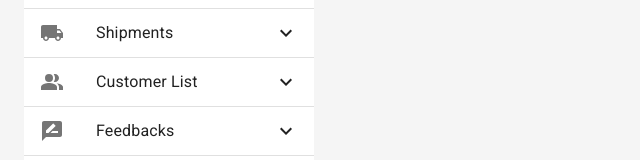
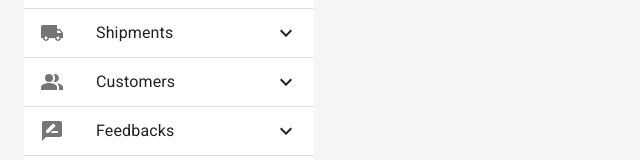
Before and after one commit to pdrm26/shopping, a React (Vite) app in the folder client/: page /products/add in a window 1280 px wide. Shown: the part 166-326 px from the top of the page, without its empty margins (0-640 px from the left). Built offline with nearby package versions, Linux system fonts and the light colour scheme.

Commit message:
fix: items text displaces

```diff
--- a/client/src/components/listItems/CustomerList.tsx
+++ b/client/src/components/listItems/CustomerList.tsx
@@ -16,7 +16,7 @@ export default function CustomerList() {
                 <ListItemIcon>
                     <PeopleAltIcon />
                 </ListItemIcon>
-                <ListItemText primary="Customer List" />
+                <ListItemText primary="Customers" />
                 {open ? <ExpandLess /> : <ExpandMore />}
             </ListItemButton>
             <Collapse in={open} timeout="auto" unmountOnExit>
@@ -25,7 +25,7 @@ export default function CustomerList() {
                         <ListItemIcon>
                             <FormatListBulletedIcon />
                         </ListItemIcon>
-                        <ListItemText primary="Customers" />
+                        <ListItemText primary="Customers List" />
                     </ListItemButton>
                 </List>
             </Collapse>
```
